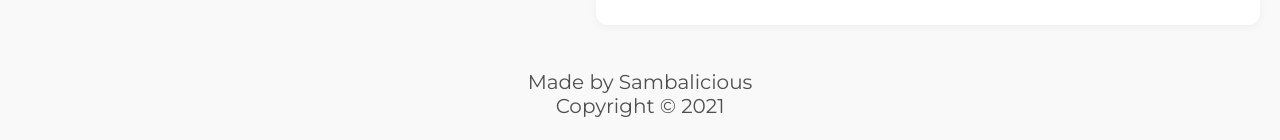
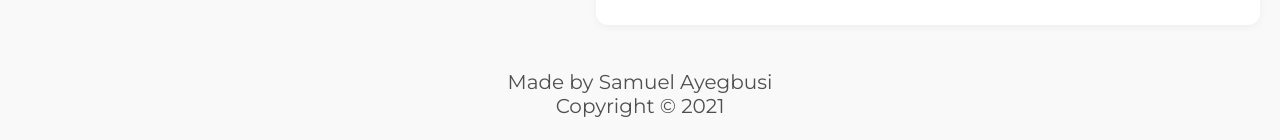
Before and after one commit to Sambalicious/new-portfolio, a Next.js app: page / in a window 1280 px wide. Shown: the part 2438-2578 px from the top of the page. Built offline with nearby package versions, Linux system fonts and the light colour scheme.

Commit message:
added name in footer

```diff
--- a/src/Components/layouts/Layouts.jsx
+++ b/src/Components/layouts/Layouts.jsx
@@ -57,7 +57,7 @@
 
         <footer className={styles.footer}>
           <div>
-            <div>Made by Sambalicious</div>
+            <div>Made by Samuel Ayegbusi</div>
             Copyright &copy; {new Date().getFullYear()}
           </div>
         </footer>
```
